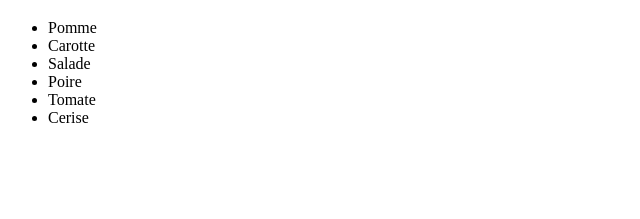
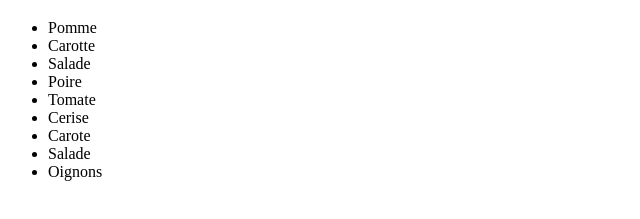
Before and after one commit to MatVD/siteFruits, a plain HTML site: page index.html in a window 1280 px wide. Shown: the part 61-280 px from the top of the page, without its empty margins (0-640 px from the left). Drawn offline with Linux system fonts and the light colour scheme.

```diff
--- a/index.html
+++ b/index.html
@@ -16,6 +16,9 @@
             <li>Poire</li>
             <li>Tomate</li>
             <li>Cerise</li>
+            <li>Carote</li>
+            <li>Salade</li>
+            <li>Oignons</li>
         </ul>
     </body>
 </html>
```
